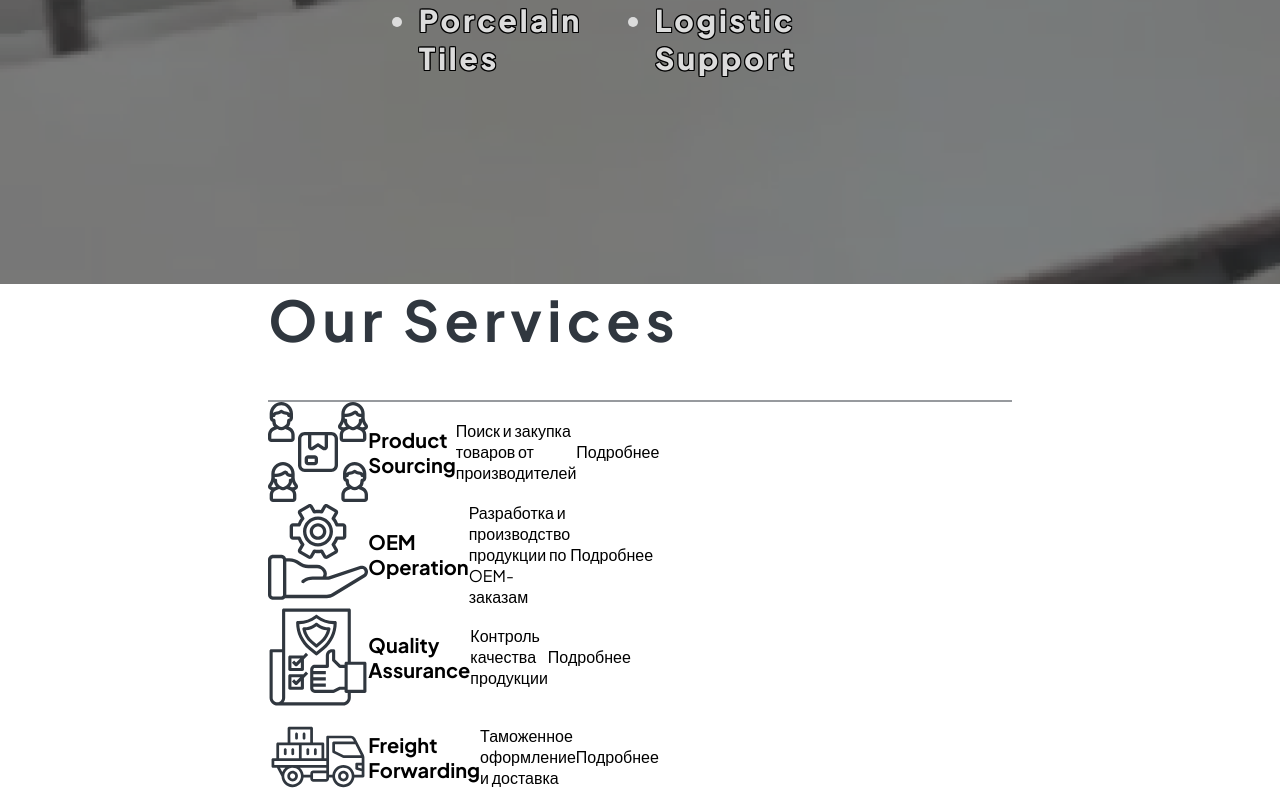
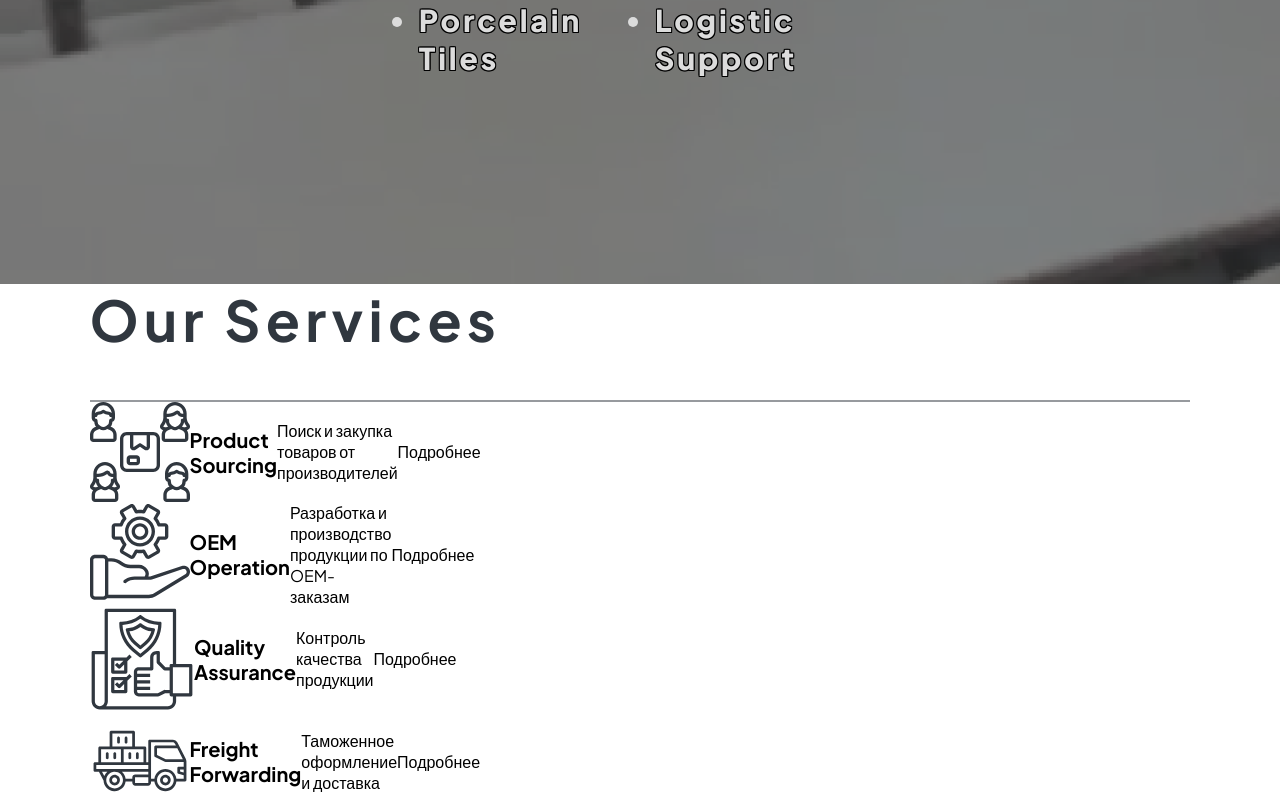
Before and after one commit to Vitalii-fedorov/Varmd, a Next.js app: page / in a window 1280 px wide. Shown: the part 784-1595 px from the top of the page. Built offline with nearby package versions, Linux system fonts and the light colour scheme; a web font is replaced by a local one.

Commit message:
some fixes

```diff
--- a/app/page.css
+++ b/app/page.css
@@ -66,7 +66,7 @@
     column-count: 2;
 }
 .services {
-
+    margin: 0 7%;
 }
 
 .mt{
--- a/app/page.js
+++ b/app/page.js
@@ -22,7 +22,7 @@ export default function Home() {
       </div>
 
 
-      <div className="services container">
+      <div className="services">
 <h1>Our Services</h1>
         <div className="banner">
           <img src="/product-sourcing.svg" alt="Product Sourcing" />
```
